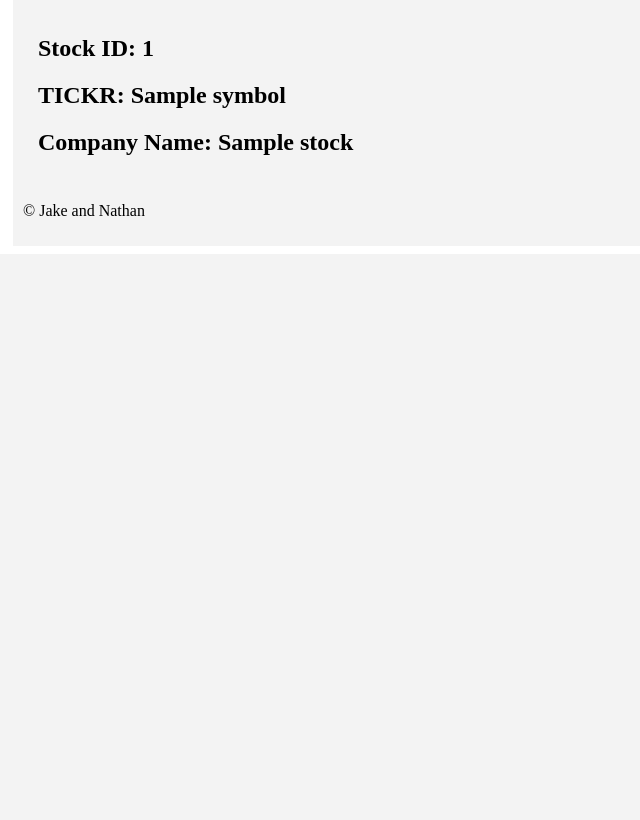
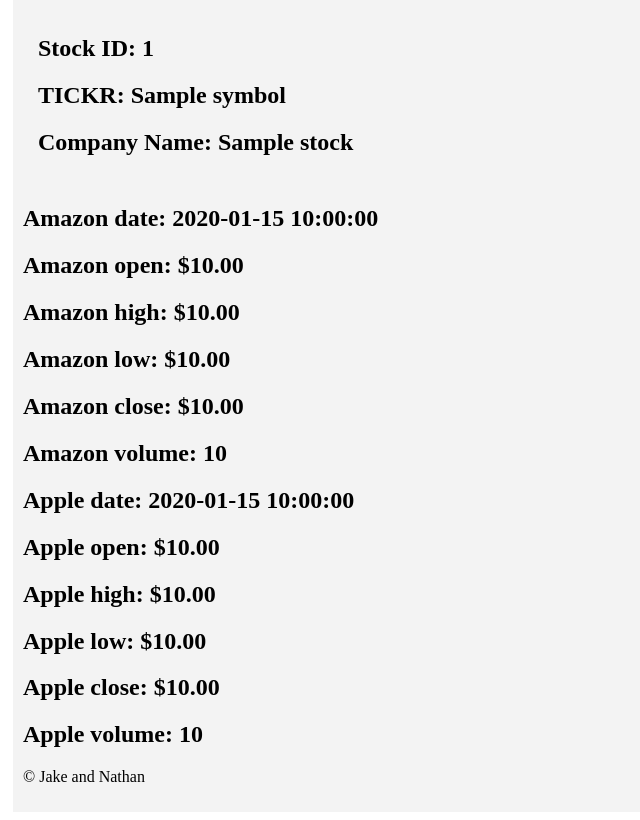
Before and after one commit to khadomills/StockViewer, a Flask app: template templates/index.html in a window 1280 px wide. Shown: the part 662-1482 px from the top of the page, without its empty margins (0-640 px from the left). Before the commit the page ends 878 px from the top, so only its background shows below. Run offline with Flask 3, Linux system fonts and the light colour scheme; the template is opened without the code that fills it: most values are stand-ins (such as "Sample title", 1, 10 or a date in 2020).

Commit message:
share price function, formatting
Added function to fetch last updated day's share price data for each stock. updated test index page with function tests. Updated number formatting in template.html.

```diff
--- a/StockDataRetriever.py
+++ b/StockDataRetriever.py
@@ -90,7 +90,7 @@
                 # Data is up-to-date, return
                 else:
                     print(f'Historical share price data now up to date for {company} ({symbol})')
-                    break;
+                    break
 
             # Commit the changes and close the connection
             conn.commit()
--- a/app.py
+++ b/app.py
@@ -2,6 +2,7 @@
 import sqlite3
 from flask import Flask, render_template, redirect, url_for
 from StockDataRetriever import StockDataRetriever
+
 
 # Create flask application object
 app = Flask(__name__)
@@ -21,11 +22,11 @@
 
 
 # Define the route for the temporary stock index page
-@app.route('/index') # Needs to be updated to homepage
+@app.route('/index')  # Needs to be updated to homepage
 def index():
-    conn = get_db_connection()
-    stock_data = conn.execute('SELECT * from stock_data').fetchall()
-    return render_template('index.html', stock_data=stock_data)
+
+    # Render page
+    return render_template('index.html', share_price_data=grabpricedata())
 
 
 # Define endpoint route for fetching all stock data, load into DB, and redirect to homepage
@@ -134,13 +135,34 @@
     return render_template('template.html', stock=grabstockdata(14))
 
 
-# Helper function to return company overview data from database
+# Helper function to return company overview / info data from database
 def grabstockdata(input_stock_id):
+
+    # Get connection and create cursos
     conn = get_db_connection()
     cursor = conn.cursor()
+
+    # execute query and return tuple
     cursor.execute('SELECT * FROM stock_data INNER JOIN company_info ON stock_data.stock_id = company_info.stock_id WHERE stock_data.stock_id = ' + str(input_stock_id))
     stock = cursor.fetchone()
     return stock
+
+def grabpricedata():
+
+    # Get connection and create cursor
+    conn = get_db_connection()
+    cursor = conn.cursor()
+
+    # Fetch the last loaded share price date
+    cursor.execute('SELECT MAX(time) from stock_share_prices')
+    last_update = cursor.fetchone()[0]
+
+    # Fetch share price data for given date
+    cursor.execute('SELECT * from stock_share_prices WHERE time = \'' + last_update + '\'')
+    share_price_data = cursor.fetchall()
+
+    # Return tuple
+    return share_price_data
 
 
 # Run the flask application server
--- a/templates/base.html
+++ b/templates/base.html
@@ -21,7 +21,7 @@
 <body>
     <nav>
         <a href="{{ url_for('index') }}">StockViewer</a>
-        <a href="{{ url_for('homepage') }}">About</a>
+        <a href="{{ url_for('about') }}">About</a>
     </nav>
     <div class="stock">
         {% block content %} {% endblock %}
--- a/templates/index.html
+++ b/templates/index.html
@@ -23,6 +23,22 @@
                 </div>
             {% endfor %}
         </section>
+    <div>
+        <h2> Amazon date: {{ share_price_data[0]['time'] }}</h2>
+        <h2> Amazon open: ${{ "{:.2f}".format(share_price_data[0]['open']) }}</h2>
+        <h2> Amazon high: ${{ "{:.2f}".format(share_price_data[0]['high']) }}</h2>
+        <h2> Amazon low: ${{ "{:.2f}".format(share_price_data[0]['low']) }}</h2>
+        <h2> Amazon close: ${{ "{:.2f}".format(share_price_data[0]['close']) }}</h2>
+        <h2> Amazon volume: {{ "{:,.0f}".format(share_price_data[0]['volume']) }}</h2>
+        <h2> Apple date: {{ share_price_data[1]['time'] }}</h2>
+        <h2> Apple open: ${{ "{:.2f}".format(share_price_data[1]['open']) }}</h2>
+        <h2> Apple high: ${{ "{:.2f}".format(share_price_data[1]['high']) }}</h2>
+        <h2> Apple low: ${{ "{:.2f}".format(share_price_data[1]['low']) }}</h2>
+        <h2> Apple close: ${{ "{:.2f}".format(share_price_data[1]['close']) }}</h2>
+        <h2> Apple volume: {{ "{:,.0f}".format(share_price_data[1]['volume']) }}</h2>
+
+
+    </div>
     </main>
 
     <footer>
```
Also changed, not shown: templates/template.html (+12 -12 lines).
